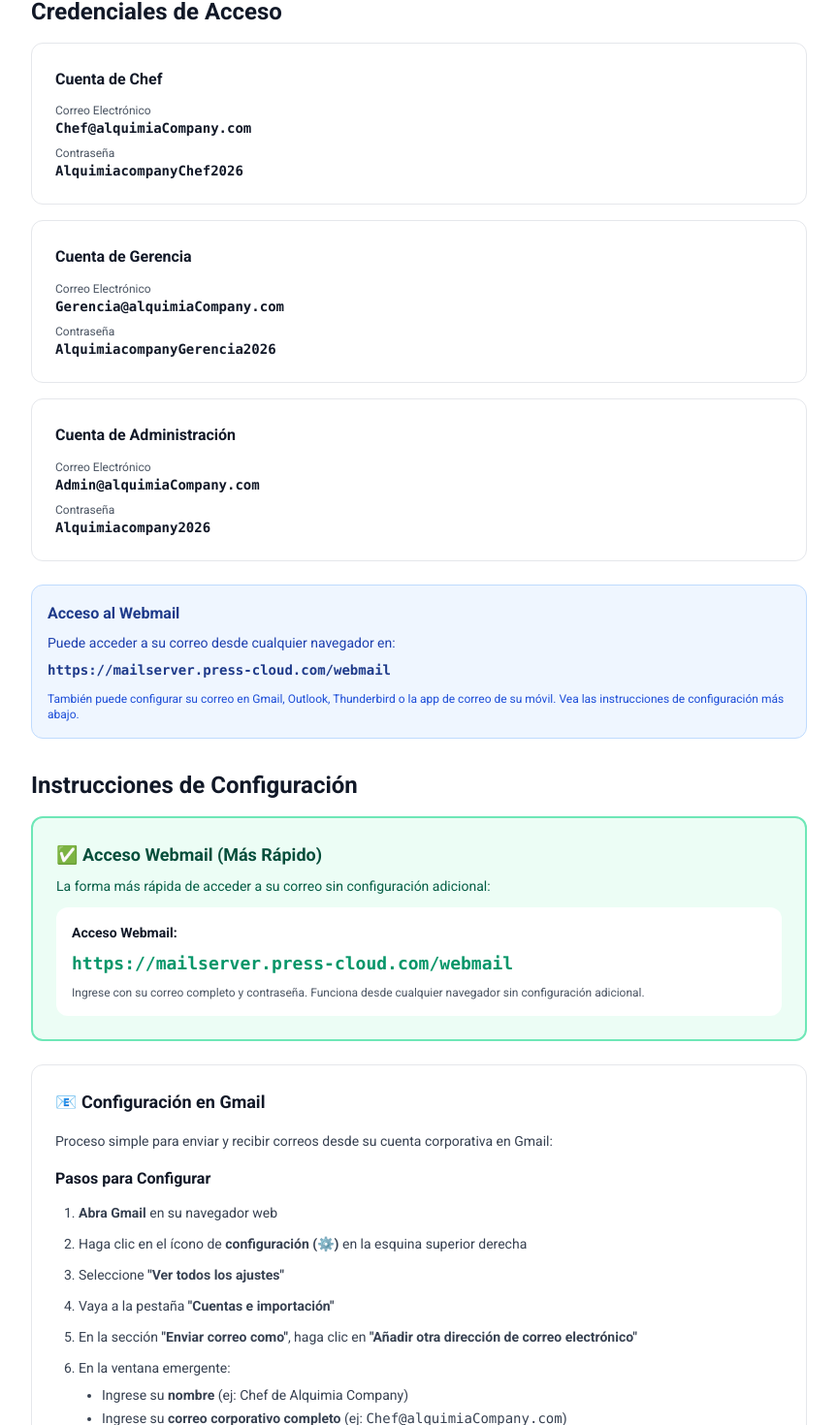
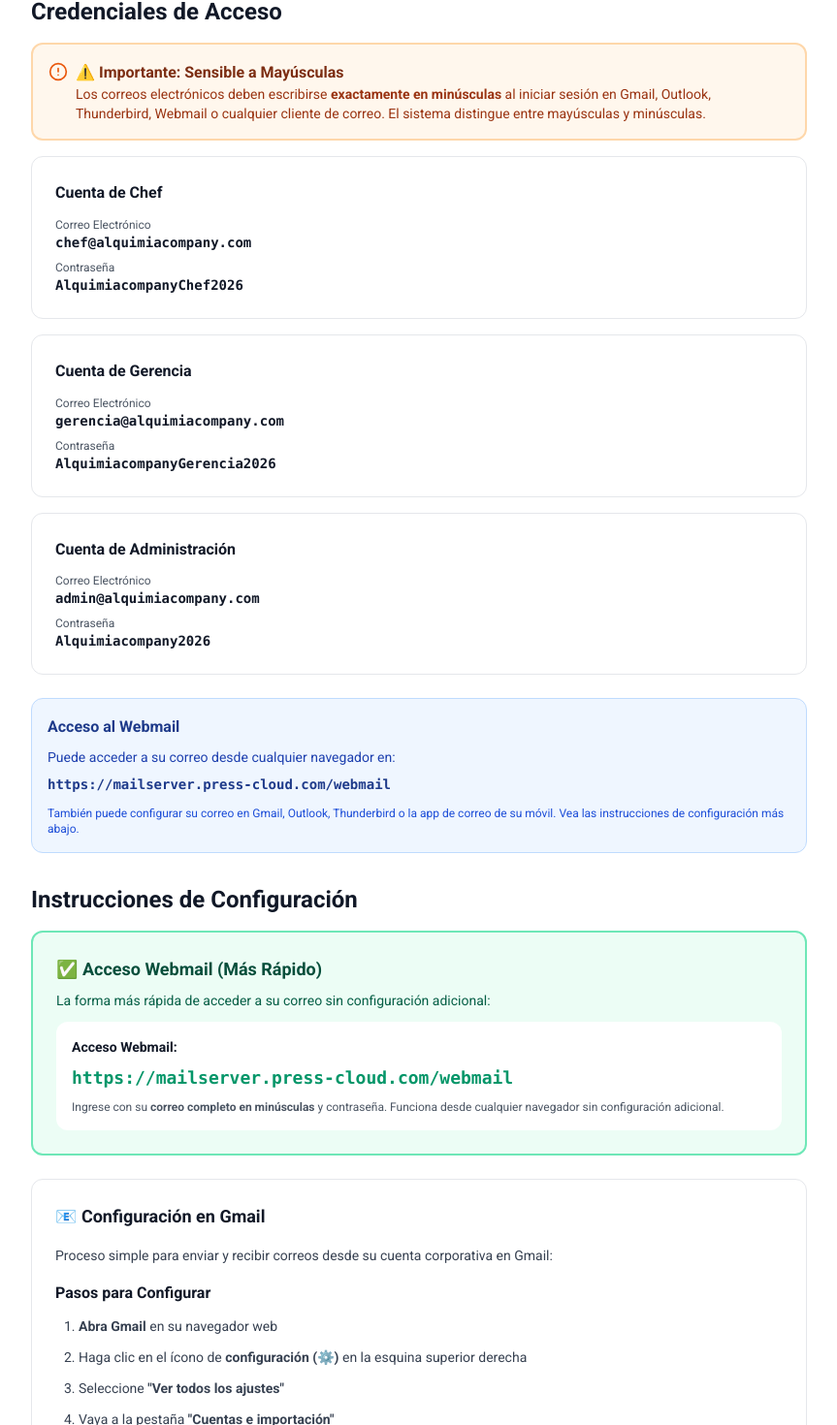
Before and after one commit to CientificoJose/web-agency, a Next.js app: page /propuestas/alquimia-company/correo-corporativo in a window 1280 px wide. Shown: the part 1740-3210 px from the top of the page at 97% size, without its empty margins (208-1071 px from the left). Built offline with nearby package versions, Linux system fonts and the light colour scheme.

Commit message:
Mejoras en el correo

```diff
--- a/components/proposals/alquimia-company-content.tsx
+++ b/components/proposals/alquimia-company-content.tsx
@@ -163,17 +163,17 @@ export function AlquimiaCompanyInvoiceSection() {
 export function AlquimiaCompanyCredentialsSection() {
   const credentials = [
     {
-      email: "Chef@alquimiaCompany.com",
+      email: "chef@alquimiacompany.com",
       password: "AlquimiacompanyChef2026",
       description: "Cuenta de Chef",
     },
     {
-      email: "Gerencia@alquimiaCompany.com",
+      email: "gerencia@alquimiacompany.com",
       password: "AlquimiacompanyGerencia2026",
       description: "Cuenta de Gerencia",
     },
     {
-      email: "Admin@alquimiaCompany.com",
+      email: "admin@alquimiacompany.com",
       password: "Alquimiacompany2026",
       description: "Cuenta de Administración",
     },
@@ -183,6 +183,18 @@ export function AlquimiaCompanyCredentialsSection() {
     <section className="mb-8">
       <h2 className="mb-4 text-2xl font-bold text-gray-900 break-words">Credenciales de Acceso</h2>
 
+      <div className="mb-4 rounded-lg border-2 border-orange-200 bg-orange-50 p-4">
+        <div className="flex items-start gap-2">
+          <AlertCircle className="h-5 w-5 flex-shrink-0 text-orange-600 mt-0.5" />
+          <div>
+            <p className="font-semibold text-orange-900">⚠️ Importante: Sensible a Mayúsculas</p>
+            <p className="text-sm text-orange-800">
+              Los correos electrónicos deben escribirse <strong>exactamente en minúsculas</strong> al iniciar sesión en Gmail,
+              Outlook, Thunderbird, Webmail o cualquier cliente de correo. El sistema distingue entre mayúsculas y minúsculas.
+            </p>
+          </div>
+        </div>
+      </div>
 
       <div className="space-y-4">
         {credentials.map((cred, idx) => (
@@ -233,7 +245,7 @@ export function AlquimiaCompanyConfigurationSection() {
           <p className="mb-2 text-sm font-semibold text-gray-900">Acceso Webmail:</p>
           <p className="font-mono text-lg font-bold text-emerald-600">https://mailserver.press-cloud.com/webmail</p>
           <p className="mt-2 text-xs text-gray-600">
-            Ingrese con su correo completo y contraseña. Funciona desde cualquier navegador sin configuración adicional.
+            Ingrese con su <strong>correo completo en minúsculas</strong> y contraseña. Funciona desde cualquier navegador sin configuración adicional.
           </p>
         </div>
       </div>
@@ -269,7 +281,7 @@ export function AlquimiaCompanyConfigurationSection() {
                   En la ventana emergente:
                   <ul className="ml-6 mt-2 list-disc space-y-1">
                     <li>Ingrese su <strong>nombre</strong> (ej: Chef de Alquimia Company)</li>
-                    <li>Ingrese su <strong>correo corporativo completo</strong> (ej: <code>Chef@alquimiaCompany.com</code>)</li>
+                    <li>Ingrese su <strong>correo corporativo completo en minúsculas</strong> (ej: <code>chef@alquimiacompany.com</code>)</li>
                     <li>Marque <strong>"Tratar como alias"</strong> ✓</li>
                     <li>Haga clic en <strong>"Siguiente paso"</strong></li>
                   </ul>
```
